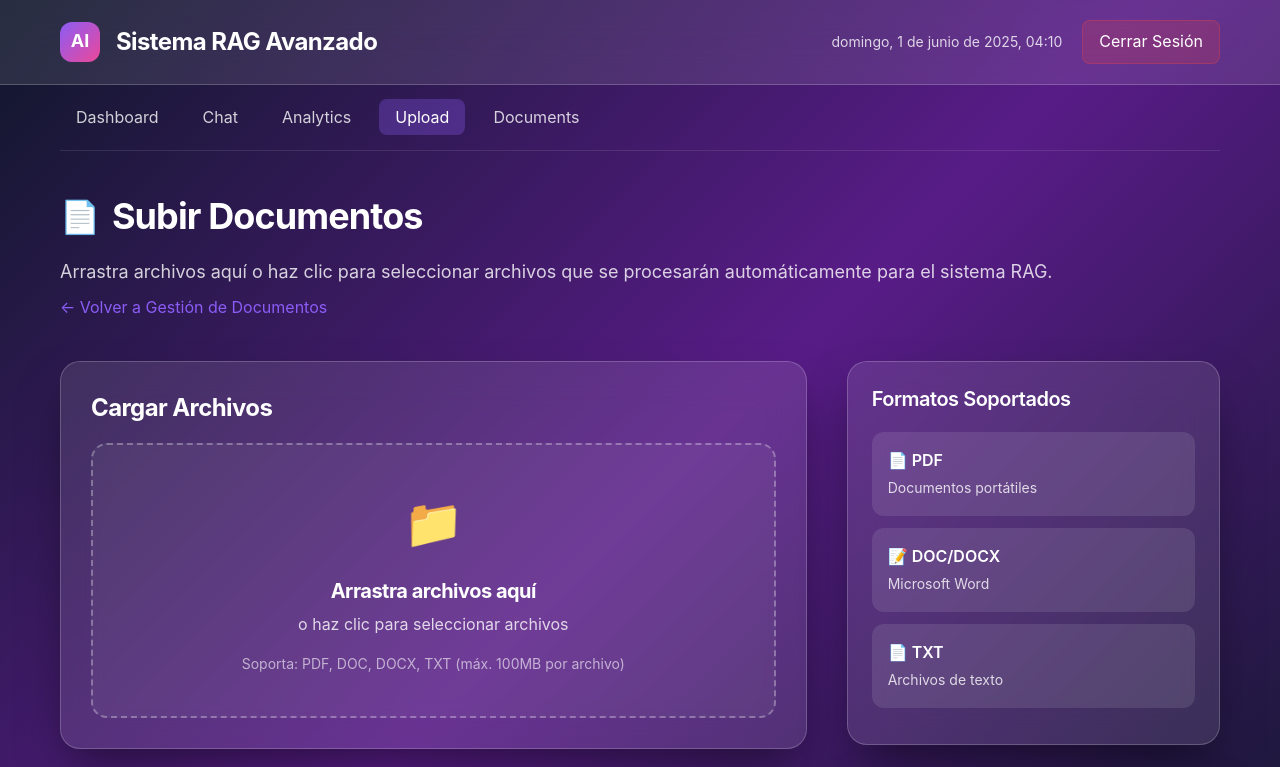
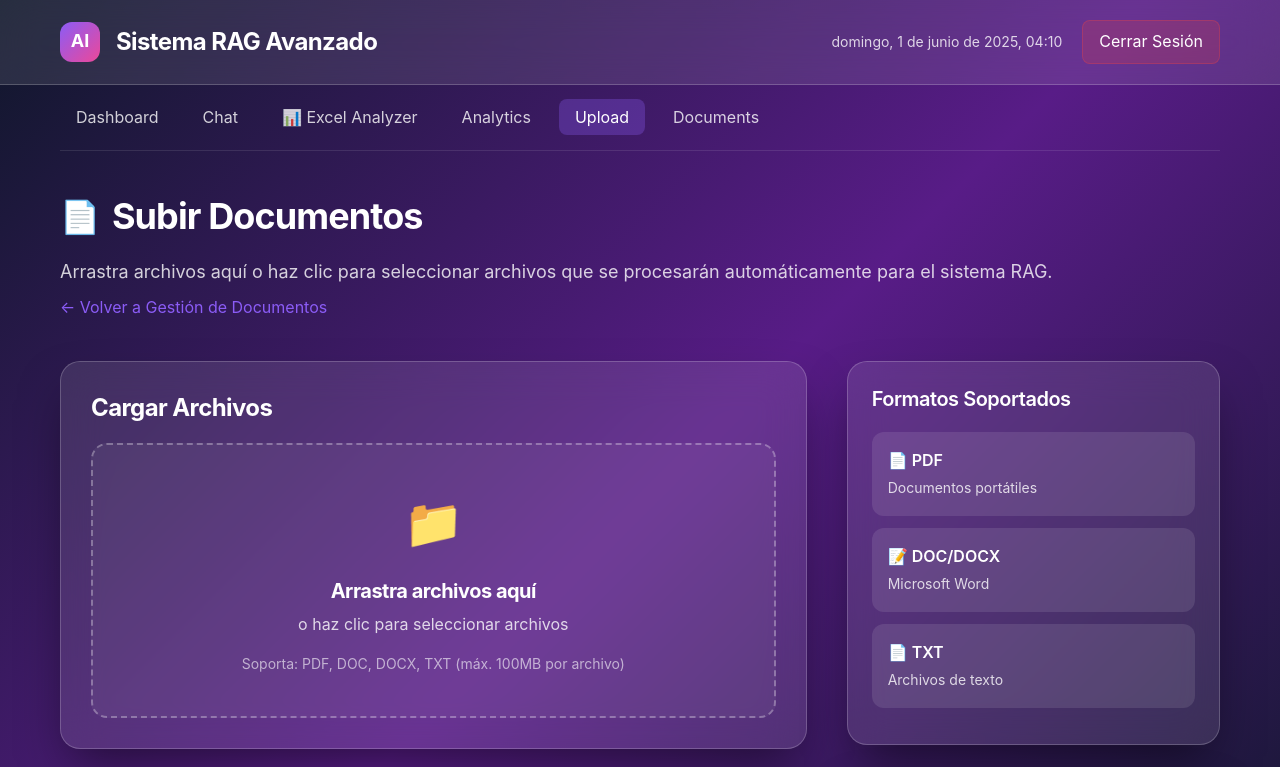
Before and after one commit to riaalberto/ai-rag-frontend, a Next.js app: page /upload in a window 1280 px wide. Shown: the top 767 px of the page. Built offline with nearby package versions, Linux system fonts and the light colour scheme.

Commit message:
🔧 UPDATE: Add Excel Analyzer to Upload navigation✅ Added Excel Analyzer link in upload navigation✅ Updated navigation order: Dashboard → Chat → Excel Analyzer → Analytics✅ Maintains upload active state styling✅ Consistent navigation pattern across all pages

```diff
--- a/app/upload/page.tsx
+++ b/app/upload/page.tsx
@@ -153,6 +153,7 @@ export default function ModernUploadPage() {
         <div style={{ padding: '20px 0', borderBottom: '1px solid rgba(255, 255, 255, 0.1)' }}>
           <Link href="/dashboard" style={{ color: 'rgba(255, 255, 255, 0.8)', textDecoration: 'none', padding: '8px 16px', borderRadius: '8px', marginRight: '12px' }}>Dashboard</Link>
           <Link href="/chat" style={{ color: 'rgba(255, 255, 255, 0.8)', textDecoration: 'none', padding: '8px 16px', borderRadius: '8px', marginRight: '12px' }}>Chat</Link>
+          <Link href="/analyzer" style={{ color: 'rgba(255, 255, 255, 0.8)', textDecoration: 'none', padding: '8px 16px', borderRadius: '8px', marginRight: '12px' }}>📊 Excel Analyzer</Link>
           <Link href="/analytics" style={{ color: 'rgba(255, 255, 255, 0.8)', textDecoration: 'none', padding: '8px 16px', borderRadius: '8px', marginRight: '12px' }}>Analytics</Link>
           <Link href="/upload" style={{ background: 'rgba(139, 92, 246, 0.3)', color: 'white', textDecoration: 'none', padding: '8px 16px', borderRadius: '8px', marginRight: '12px' }}>Upload</Link>
           <Link href="/documents" style={{ color: 'rgba(255, 255, 255, 0.8)', textDecoration: 'none', padding: '8px 16px', borderRadius: '8px', marginRight: '12px' }}>Documents</Link>
```
